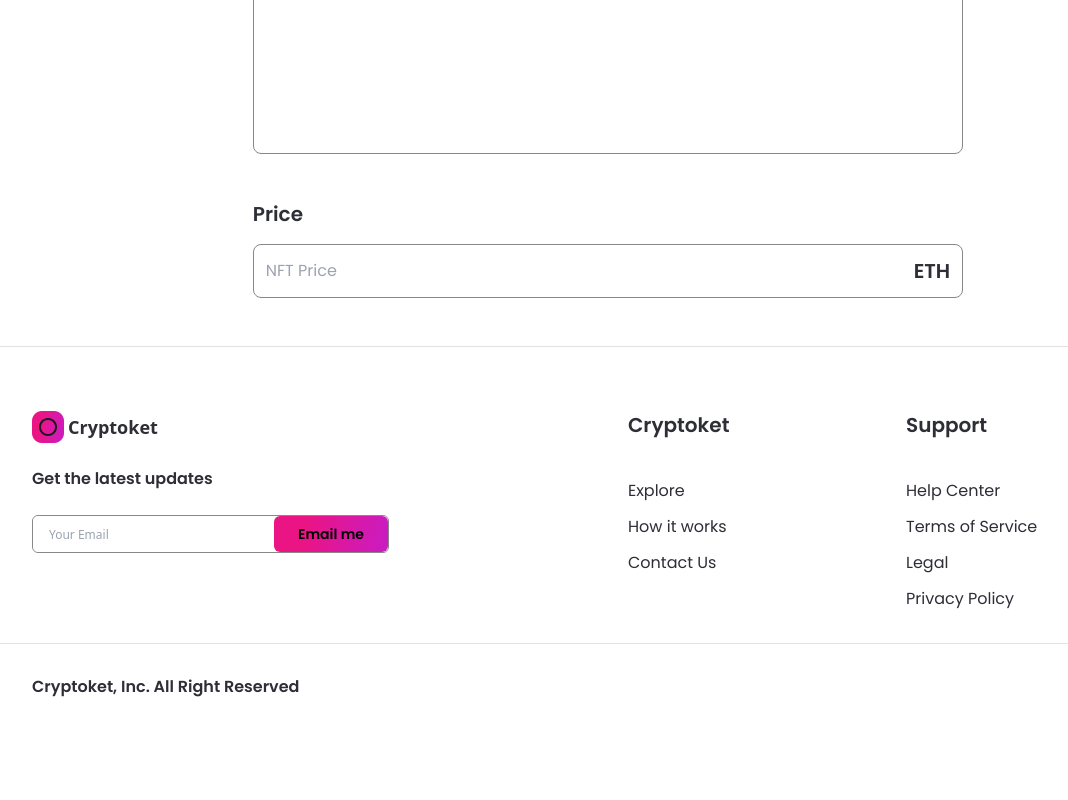
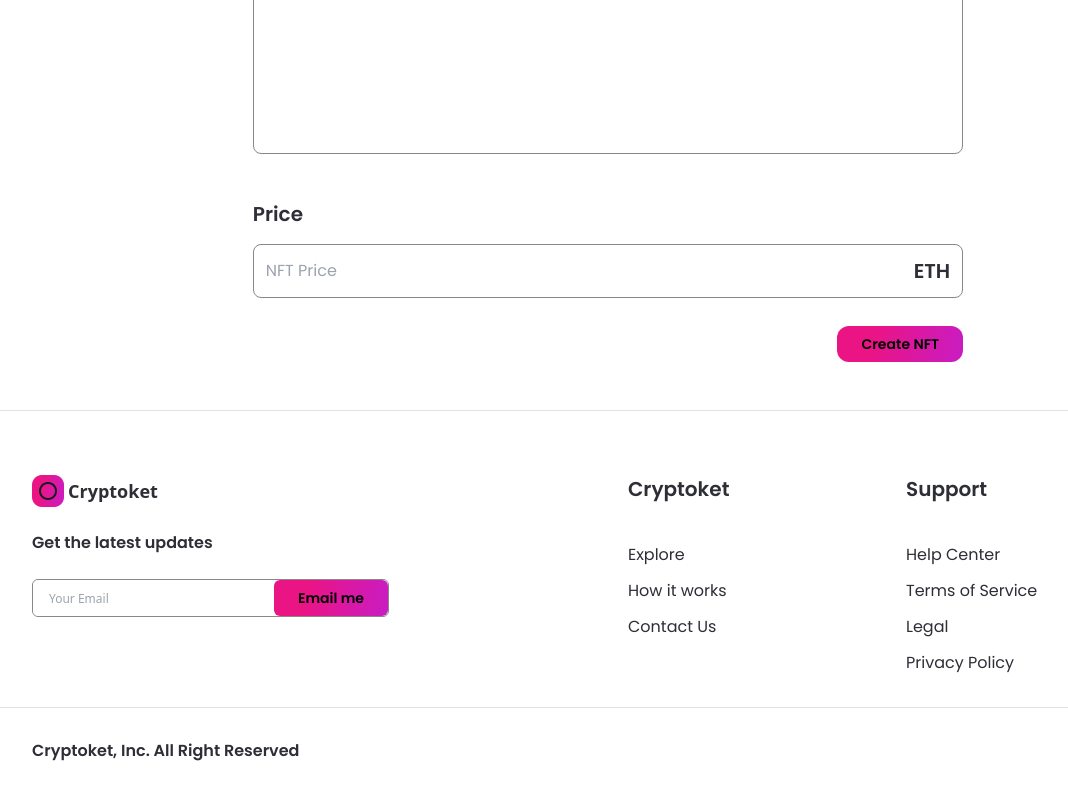
Before and after one commit to Shubhankar-12/cryptoket, a Next.js app: page /create-nft in a window 1280 px wide. Shown: the part 889-1689 px from the top of the page, without its empty margins (32-1100 px from the left). Before the commit the page ends 1655 px from the top, so only its background shows below. Built offline with nearby package versions, Linux system fonts and the light colour scheme.

Commit message:
layout create nft done

```diff
--- a/pages/create-nft.js
+++ b/pages/create-nft.js
@@ -82,6 +82,9 @@
           placeholder="NFT Price"
           handleClick={() => {}}
         />
+        <div className="mt-7 w-full flex justify-end">
+          <Button btnName="Create NFT" classStyles="rounded-xl" handleClick={() => {}} />
+        </div>
       </div>
     </div>
   );
```
